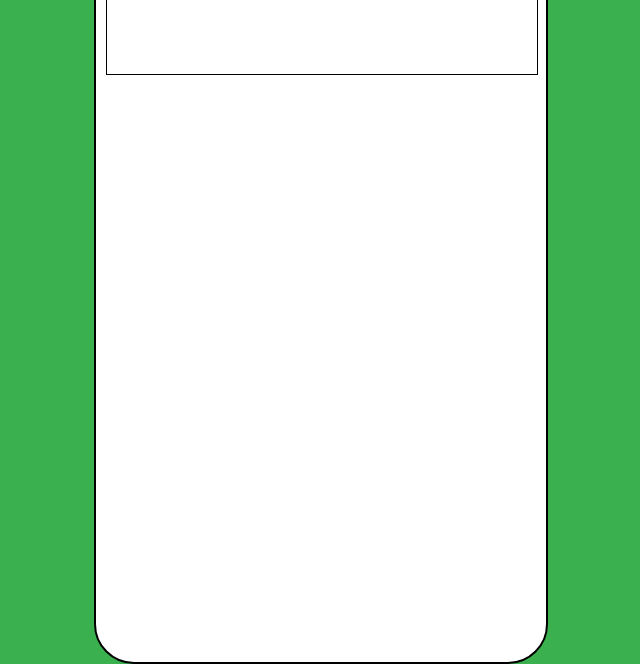
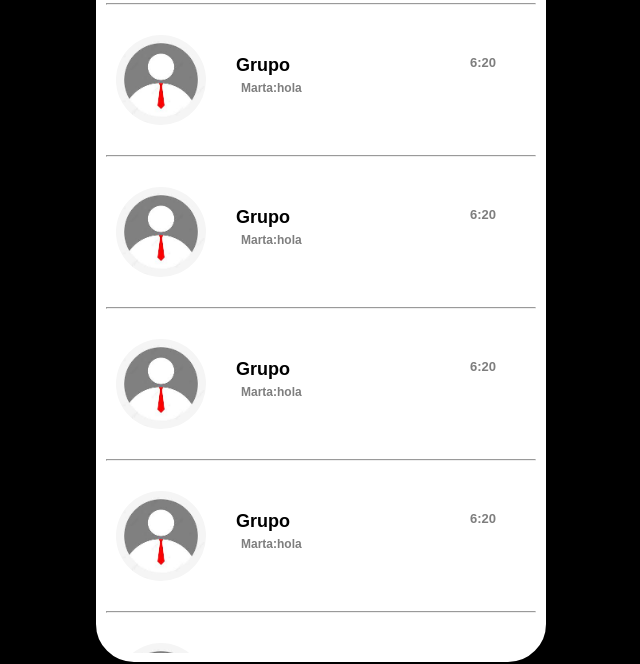
Before and after one commit to RonaldG233/interfaz_tarea, a plain HTML site: page interfaz2.html in a window 1280 px wide. Shown: the part 260-924 px from the top of the page, without its empty margins (319-959 px from the left). Drawn offline with nearby package versions, Linux system fonts and the light colour scheme.

Commit message:
whatsapp

```diff
--- a/interfaz2.css
+++ b/interfaz2.css
@@ -2,7 +2,7 @@ body {
     margin: 0;
     font-family: Arial, sans-serif;
     box-sizing: border-box;
-    background-color: #3ab14e;
+    background-color: #000000;
 }
 
 .contenedor{
@@ -89,10 +89,11 @@ body {
 }
 .whatsapp3{
     display: flex;
-    width: 430px;
-    height: 200px;
-    border: solid 1px #000;
+    width: 400px;
+    height: 120px;
+
     margin-top: 20px;
+    overflow-y: auto;
 
 }
 .usuario {
@@ -118,7 +119,7 @@ body {
 
     color: #7e7e7e;
     padding: 5px ;
-    font-size: 14px;
+    font-size: 12px;
 
 
 
@@ -126,8 +127,18 @@ body {
 }
 .mensaje{
     display: flex;
-    color: #000;
+    color: #7e7e7e;
     justify-content: flex-end;
     width: 170px;
+    padding: 30px 10px;
+    font-size: 13px;
+    height: 10px;
 
 }
+
+.scroll-contenedor {
+    width: 100%;
+    height: 800px;
+    overflow-x: hidden;
+
+}
--- a/interfaz2.html
+++ b/interfaz2.html
@@ -1,5 +1,5 @@
 <!DOCTYPE html>
-<html lang="en">
+<html lang="es">
 <head>
     <meta charset="UTF-8">
     <meta name="viewport" content="width=device-width, initial-scale=1.0">
@@ -22,15 +22,62 @@
                 <div class="texto4">LLAMADAS</div></a>
             </div>
 
+        <div class="scroll-contenedor">
+            <div class="whatsapp3" >
+                <img class="usuario" src="imagen00.jpg" alt="usuario">
+                <a href="#" class="texto5">Grupo
+                    <div class="texto6">Marta:hola </div>
+                </a>
+                <div class="mensaje">6:20 </div>
 
+
+            </div><hr>
             <div class="whatsapp3">
                 <img class="usuario" src="imagen00.jpg" alt="usuario">
                 <a href="#" class="texto5">Grupo
-                    <div class="texto6">marta: hola <hr></div>
+                    <div class="texto6">Marta:hola </div>
                 </a>
-                <div class="mensaje">6:20  </div>
+                <div class="mensaje">6:20 </div>
 
-            </div>
+
+            </div><hr>
+            <div class="whatsapp3">
+                <img class="usuario" src="imagen00.jpg" alt="usuario">
+                <a href="#" class="texto5">Grupo
+                    <div class="texto6">Marta:hola </div>
+                </a>
+                <div class="mensaje">6:20 </div>
+
+
+            </div><hr>
+            <div class="whatsapp3">
+                <img class="usuario" src="imagen00.jpg" alt="usuario">
+                <a href="#" class="texto5">Grupo
+                    <div class="texto6">Marta:hola </div>
+                </a>
+                <div class="mensaje">6:20 </div>
+
+
+            </div><hr>
+            <div class="whatsapp3">
+                <img class="usuario" src="imagen00.jpg" alt="usuario">
+                <a href="#" class="texto5">Grupo
+                    <div class="texto6">Marta:hola </div>
+                </a>
+                <div class="mensaje">6:20 </div>
+
+
+            </div><hr>
+            <div class="whatsapp3">
+                <img class="usuario" src="imagen00.jpg" alt="usuario">
+                <a href="#" class="texto5">Grupo
+                    <div class="texto6">Marta:hola </div>
+                </a>
+                <div class="mensaje">6:20 </div>
+
+
+            </div><hr>
+
 
 
         </div>
```
